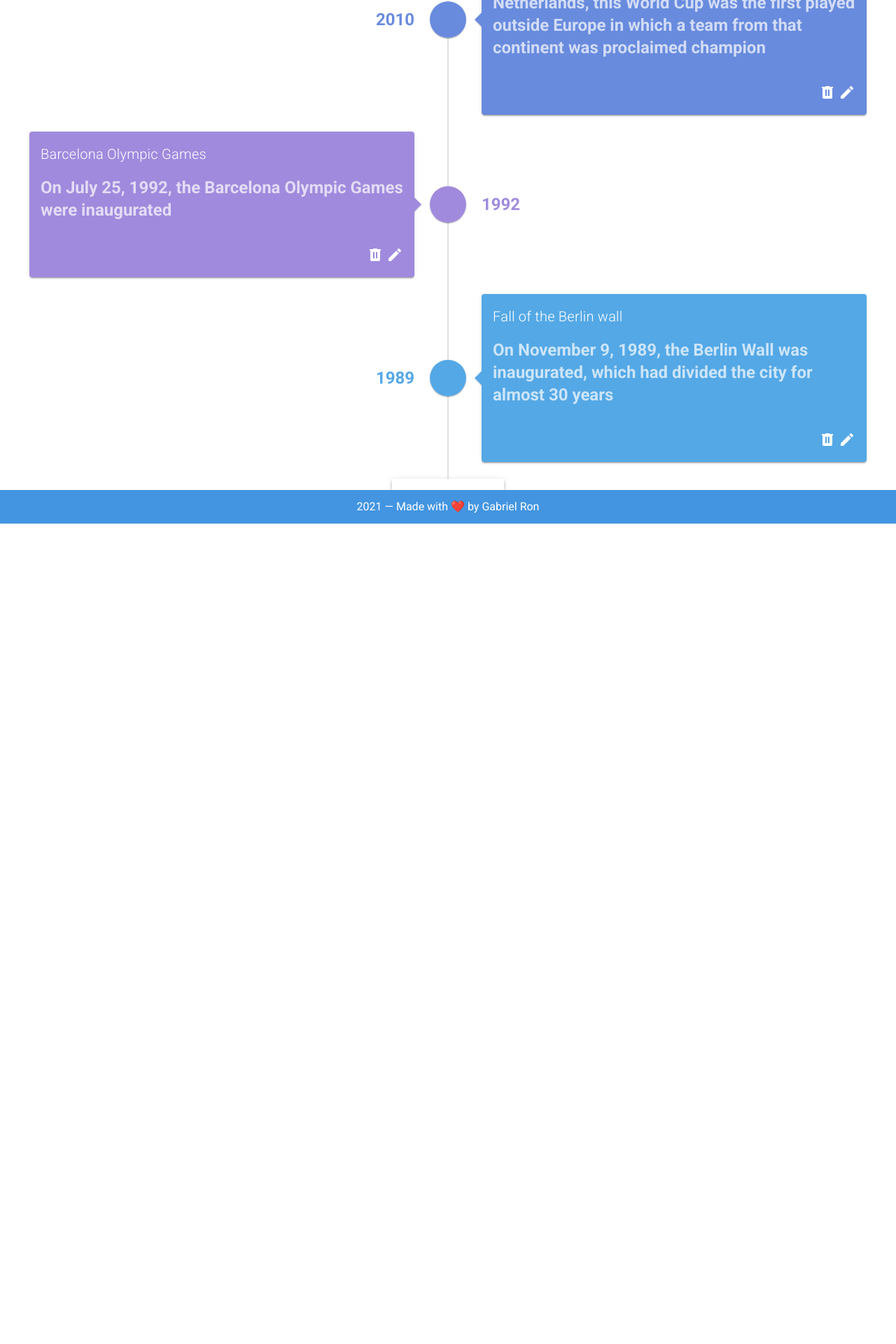
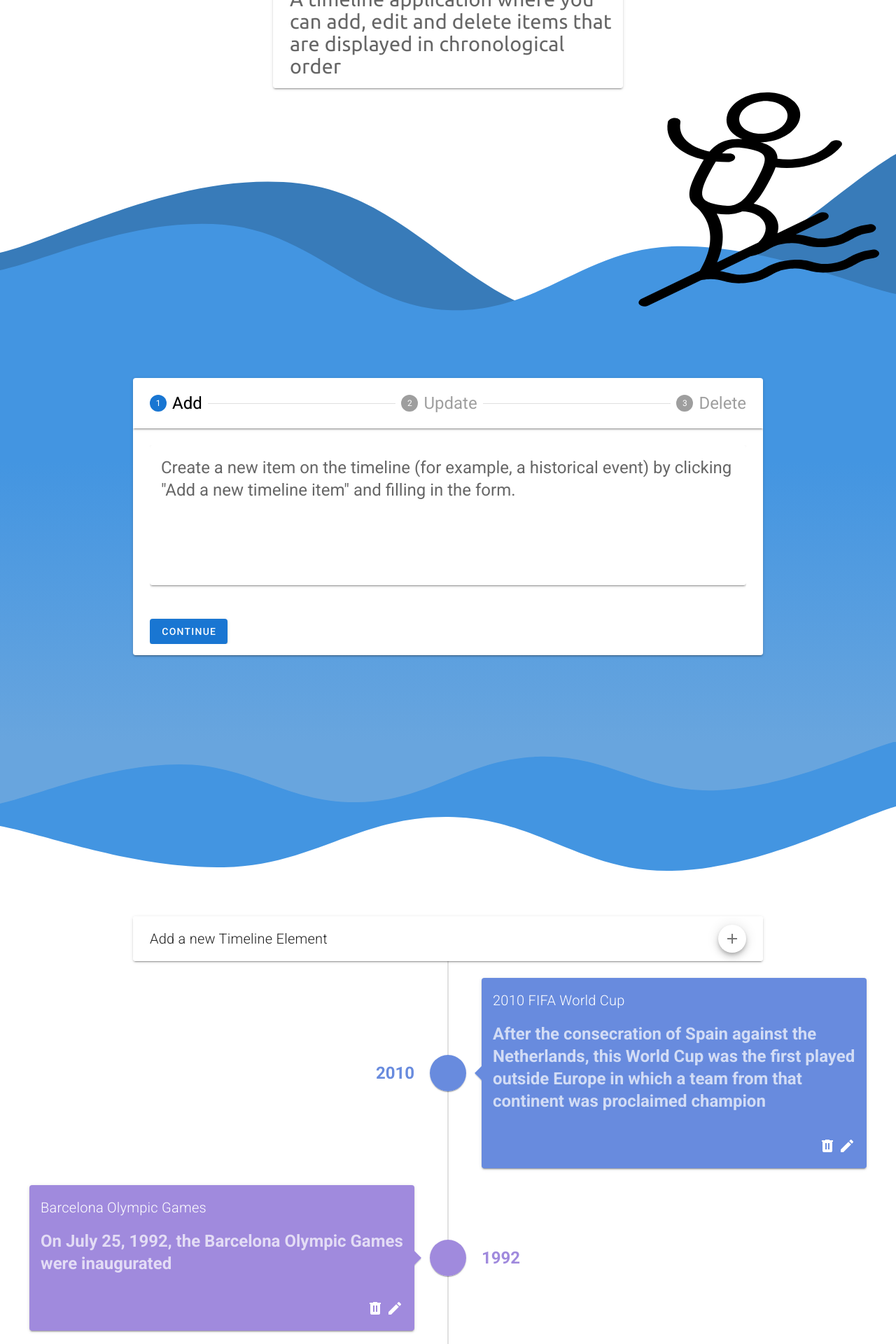
Before and after one commit to gaboarp2020/timeline-app, a Vue app: page / in a window 1280 px wide. Shown: the part 260-2180 px from the top of the page at 70% size. Before the commit the page ends 1008 px from the top, so only its background shows below. Built offline with nearby package versions, Linux system fonts and the light colour scheme.

Commit message:
Update Home view

```diff
--- a/src/views/Home.vue
+++ b/src/views/Home.vue
@@ -1,20 +1,23 @@
 <template>
   <div>
-    <timeline-element-form-add />
-    <timeline-elements-list />
+    <landing-page />
+    <steps-page />
+    <timeline-page />
   </div>
 </template>
 
 <script>
-import TimelineElementFormAdd from "../components/TimelineElementFormAdd.vue";
-import TimelineElementsList from "../components/TimelineElementsList.vue";
+import LandingPage from "../layouts/LandingPage.vue";
+import StepsPage from "../layouts/StepsPage.vue";
+import TimelinePage from "../layouts/TimelinePage.vue";
 
 export default {
   name: "Home",
 
   components: {
-    TimelineElementFormAdd,
-    TimelineElementsList,
+    LandingPage,
+    StepsPage,
+    TimelinePage,
   },
 };
 </script>
```
